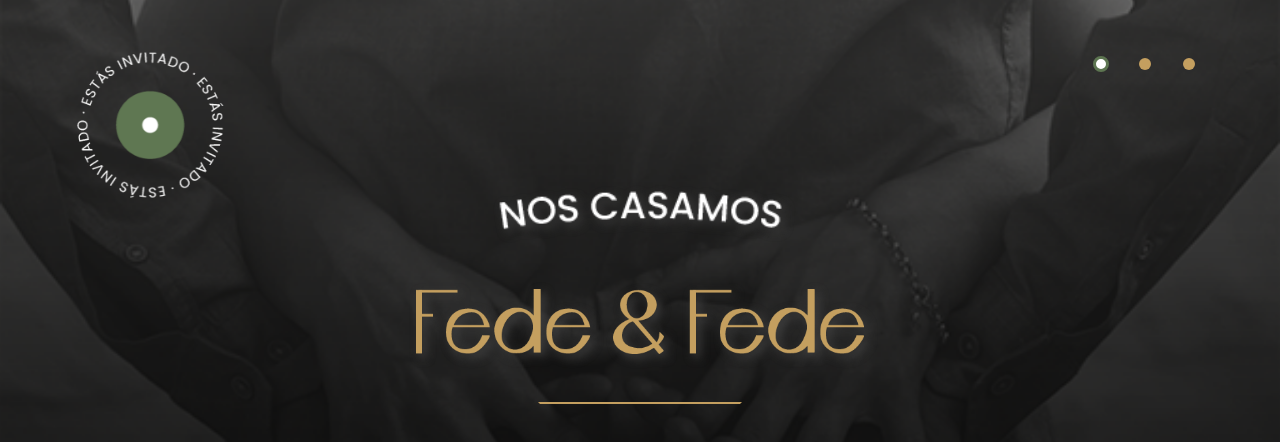
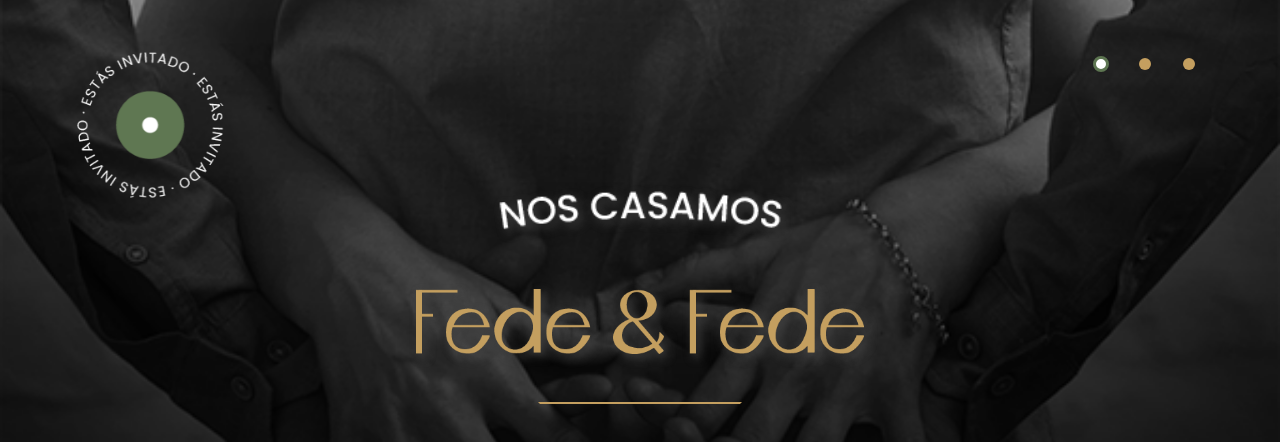
Before and after one commit to FedeCasper/wedding-save-date, a plain HTML site: page index.html in a window 1280 px wide. Shown: the top 442 px of the page. Drawn offline with nearby package versions, Linux system fonts and the light colour scheme; a web font is replaced by a local one.

Commit message:
background

```diff
--- a/index.html
+++ b/index.html
@@ -19,7 +19,7 @@
 <body>
 
    <section class="h-[100vh] flex flex-col justify-between items-center bg-[url('./assets/mobile-background.png')] bg-cover bg-no-repeat bg-center
-      sm:bg-[url('./assets/mobile-background.png')] sm:bg-left-bottom">
+      sm:bg-[url('./assets/mobile-background-2.png')] sm:bg-left-bottom">
 
       <!-- Spinner text and circle -->
       <img src="./assets/rounded-text-mobile.png" alt="Frase giratoria"
```
Also changed, not shown: assets/mobile-background-2.png (added), 1 other file.
